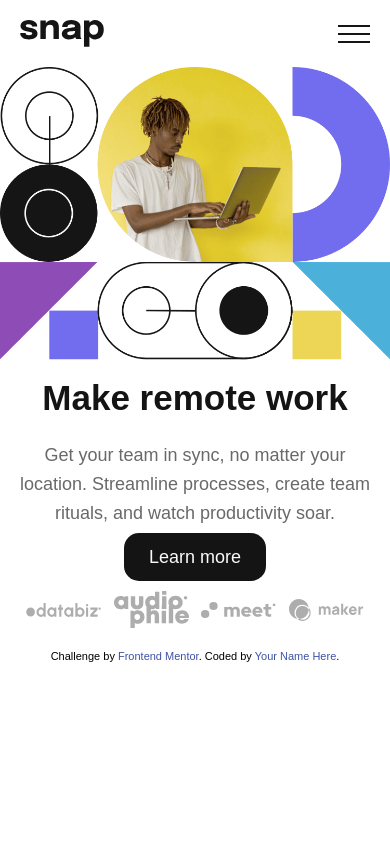
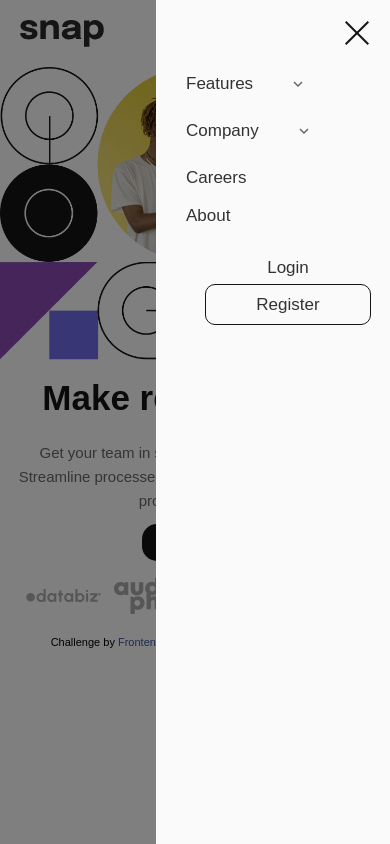
Before and after one commit to Okumu87/intro-section-with-dropdown-navigation-main, a plain HTML site: page index.html in a window 390 px wide. Both pictures are taken after a click on the link 354 px from the left and 33 px from the top of the page. Drawn offline with Linux system fonts and the light colour scheme.

Commit message:
adding down arrows

```diff
--- a/app.js
+++ b/app.js
@@ -0,0 +1,24 @@
+
+// Constants for image paths
+const ARROW_UP_IMG_PATH = "./images/icon-arrow-up.svg";
+const ARROW_DOWN_IMG_PATH = "./images/icon-arrow-down.svg";
+
+// Menu open
+document.getElementById('hamburger-menu').addEventListener('click', function() {
+const items = document.querySelectorAll('.item')
+items.forEach(item =>{
+    item.classList.remove('hidden')
+})
+    });
+
+// menu-close
+
+document.getElementById('close-btn').addEventListener('click', function() {
+    const items = document.querySelectorAll('.item')
+    items.forEach(item =>{
+        item.classList.add('hidden')
+    })
+        });
+
+
+//collapse menus and down arrow
--- a/index.html
+++ b/index.html
@@ -21,38 +21,45 @@
   </style>
 </head>
 <body>
-  <div class="overlay-right"></div>
-  <div class="overlay-left"></div>
+  <div class="item overlay-left hidden"></div><!-- hidden -->
   <nav>
 <div class="logo">
   <img src="./images/logo.svg" alt="logo">
 </div>
-<a href="#" class="hamburger"><img src="./images/icon-menu.svg" alt="Three horizontal lines representing the main navigation menu button in a modern website header"></a>
+<a href="#" class="hamburger " id="hamburger-menu"><img src="./images/icon-menu.svg" alt="Three horizontal lines representing the main navigation menu button in a modern website header"></a>
 <!-- nav-links -->
-<div class="nav-links hidden">
-  <ul>
+<div class="item nav-links hidden"> <!-- hidden -->
+  <!-- close-btn -->
+   <a href="#"> <img class="close-btn " id="close-btn" src="./images/icon-close-menu.svg" alt="close-btn"></a>
+
+  <ul class="nav-list">
+    <li class="features">
+     <a href="#" >Features</a> <img class="arrow-down" id="arrow-down-features" src="./images/icon-arrow-down.svg" alt="icon-arrow-down">
+  </li>
+   <!-- dropdown-features  -->
     <li>
-      <a href="#">Features</a>
-
-      <!-- dropdown-features  -->
-    <ul class=" dropdown-features dropdown ">
+      <ul class=" dropdown-features  hidden collapse" ><!-- hidden -->
         <li>
-        <a href="#"><img src="./images/icon-todo.svg" alt="Todo list">Todo List</a>
+          <img src="./images/icon-todo.svg" alt="Todo list"> <a href="#">Todo List</a>
         </li>
         <li>
-        <a href="#"><img src="./images/icon-calendar.svg" alt="Calendar">Calendar</a>
+          <img src="./images/icon-calendar.svg" alt="Calendar"><a href="#">Calendar</a>
         </li>
         <li>
-        <a href="#"><img src="./images/icon-reminders.svg" alt="Reminders">Reminders</a>
+          <img src="./images/icon-reminders.svg" alt="Reminders"><a href="#">Reminders</a>
         </li>
         <li>
-        <a href="#"><img src="./images/icon-calendar.svg" alt="Planning">Planning</a>
+          <img src="./images/icon-calendar.svg" alt="Planning"> <a href="#">Planning</a>
         </li>
       </ul>
     </li>
+
+    <li class="company">
+      <a href="#">Company</a> <img class="arrow-down" id="arrow-down-company"  src="./images/icon-arrow-down.svg" alt="icon-arrow-down">
+    </li>
+    <!-- dropdown -->
      <li>
-      <a href="#">Company</a>
-      <ul class=" dropdown-company dropdown ">
+      <ul class=" dropdown-company hidden collapse" ><!-- hidden -->
         <li><a href="#">History</a></li>
         <li><a href="#">Our Team</a></li>
         <li><a href="#">Blog</a></li>
@@ -60,13 +67,18 @@
      </li>
     <li><a href="#">Careers</a></li>
     <li><a href="#">About</a></li>
+
+
+  </ul>
+
+   <!-- nav-buttons -->
+   <ul class="nav-buttons">
+    <li><a href="#" class="login">Login</a></li>
+    <li><a href="#"class="register">Register</a></li>
   </ul>
 </div>
-<!-- nav-buttons -->
-<div class="nav-buttons hidden">
-  <a href="#" class="login">Login</a>
-  <a href="#"class="register">Register</a>
-</div>
+
+
   </nav>
 
 <main>
--- a/style.css
+++ b/style.css
@@ -14,8 +14,101 @@ nav{
     justify-content: space-between;
     align-items: center;
     padding: 2rem;
+    position: relative;
 
 }
+
+/* close-btn */
+
+.close-btn{
+    position: absolute;
+    top: 2rem;
+    right: 2rem;
+    font-size: 2rem;
+    color: var(--almost-black);
+    cursor: pointer;
+}
+/* overlay-left */
+.overlay-left{
+    position: absolute;
+    top: 0;
+    left: 0;
+    width: 40%;
+    height: 100vh;
+    background-color:rgba(0, 0, 0, 0.5);
+
+}
+/* overlay-right */
+
+.nav-links{
+    position: absolute;
+    top: 0;
+    right: 0;
+    width: 60%;
+    padding-top: 5rem;
+    padding-left: 3rem;
+    background-color: var(--almost-White);
+    height: 100vh;
+
+}
+
+
+
+/* nav-list */
+
+.nav-list{
+    display: flex;
+    flex-direction: column;
+    place-content: space-around start;
+    gap: 1rem;
+    list-style: none;
+    font-size: 1.7rem;
+    color: var(--text-color);
+    margin-top: 2rem;
+
+    li{
+
+        cursor: pointer;
+        transition: all 0.3s ease-in-out;
+
+
+        &:hover{
+            color: var(--almost-black);
+        }
+    }
+}
+
+/* nav-buttons */
+
+.nav-buttons{
+    display: flex;
+    flex-direction: column;
+    align-items: center;
+    font-size: 1.7rem;
+    color: var(--text-color);
+    gap: 1rem;
+    margin-top: 2.5rem;
+
+}
+
+.register{
+    border: 1px solid var(--almost-black);
+    padding: 1rem 5rem;
+    border-radius: 10px;
+
+    &:hover{
+        background-color: var(--almost-black);
+        color:var(--almost-White);
+    }
+}
+
+
+
+
+
+
+/* main content  */
+
 
 .content{
 
@@ -29,7 +122,7 @@ nav{
 
     p{
         margin: 1.5rem ;
-        font-size: 1.8rem;
+        font-size: 1.5rem;
         color: var(--medium-gray);
 
     }
@@ -37,10 +130,11 @@ nav{
     /* content-btn */
 
     .btn-content{
-        padding: 1.4rem 2.5rem;
+        padding: 1rem 1.5rem;
         border-radius: 15px;
         background-color: var(--almost-black);
         color: var(--almost-White);
+        font-size: 1.5rem;
 
     }
 }
@@ -66,6 +160,26 @@ footer{
   }
 }
 
+
+/* collapsed state */
+
+.features,.company{
+    display: flex;
+    gap: 4rem;
+    align-items: center
+}
+
+/* dropdowns */
+
+.dropdown-features li{
+    display: flex;
+    align-items: center;
+
+    gap: 1.5rem;
+}
+
+
+
 /* mobile-active design */
 /* hide */
 
```
Lines whose indentation alone changed are shown as unchanged.
